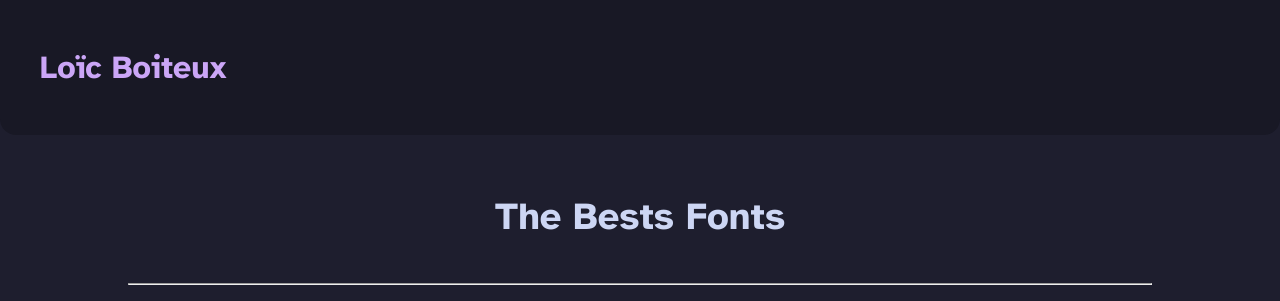
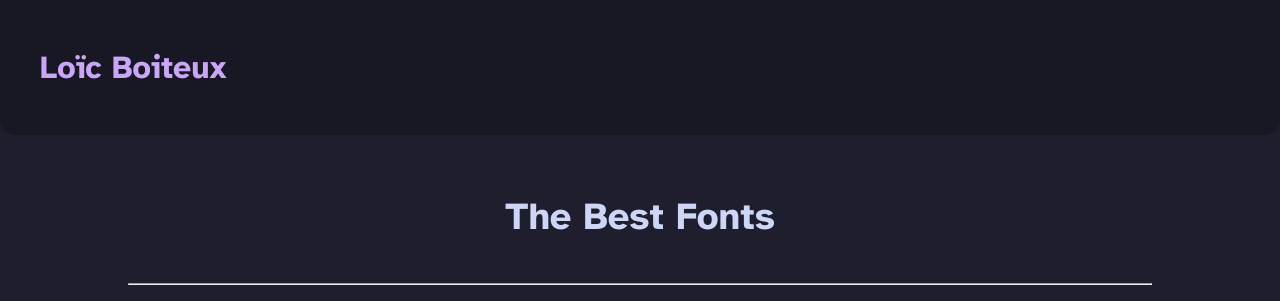
Before and after one commit to BoiteuxL/d34dblog, an Eleventy site: page src/content/en/blog/font.blog.md in a window 1280 px wide. Shown: the top 301 px of the page. Built offline with nearby package versions, Linux system fonts and the light colour scheme; Eleventy itself is replaced by a stand-in of ours; files that its build step writes are made by us from their sources; what markdown-it-link-attributes would draw is missing.

Commit message:
Correction d'une giga typo

```diff
--- a/src/content/en/blog/font.blog.md
+++ b/src/content/en/blog/font.blog.md
@@ -4,12 +4,12 @@ modified-on: 2025-08-01T19:53
 tags:
   - Article
   - Website/Blog
-title: The Bests Fonts
+title: The Best Fonts
 permalink: /{{language}}/blog/fonts/
 language: en
 ---
 
-# The Bests Fonts
+# The Best Fonts
 
 ---
 <p></p>
```
